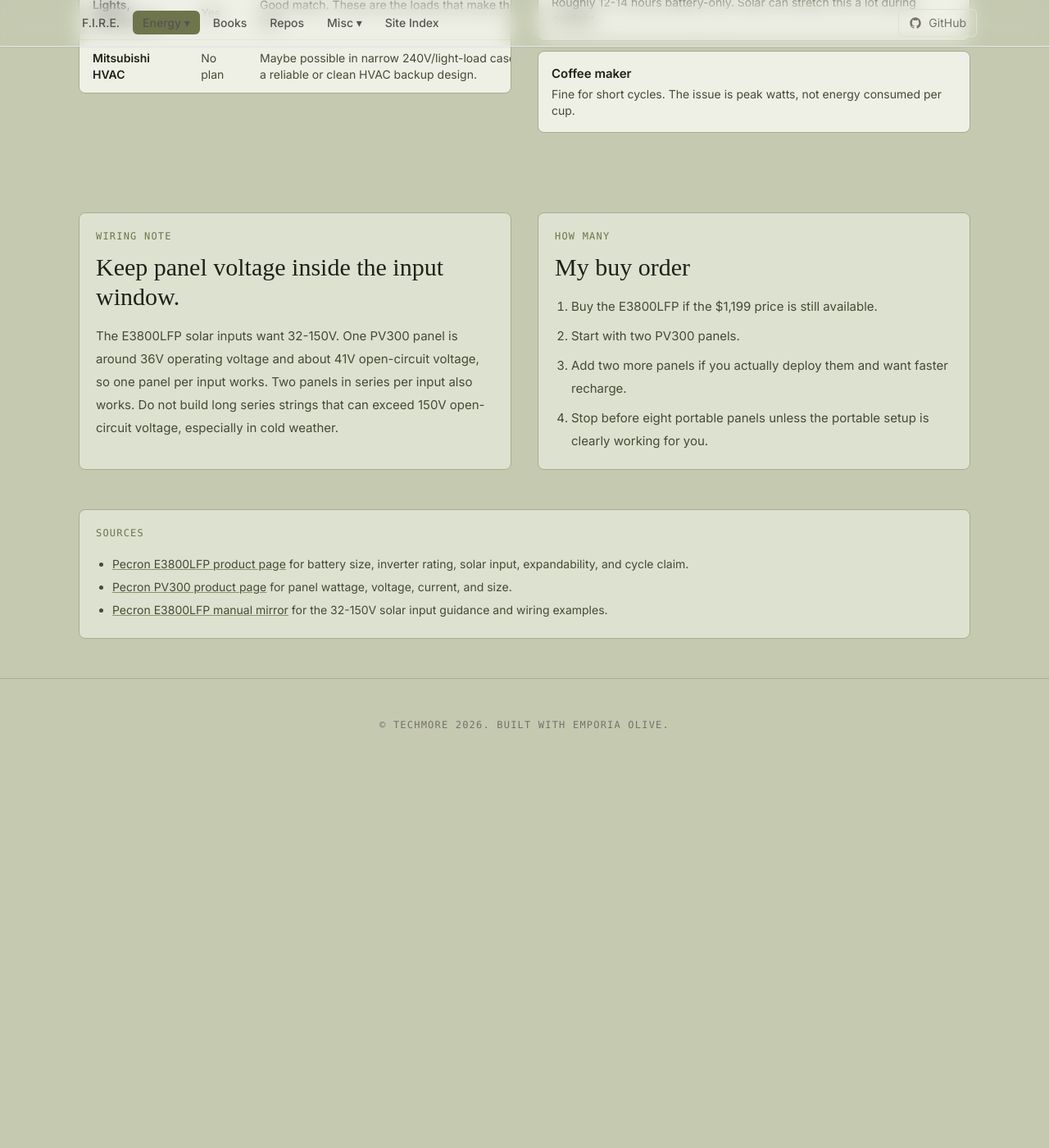
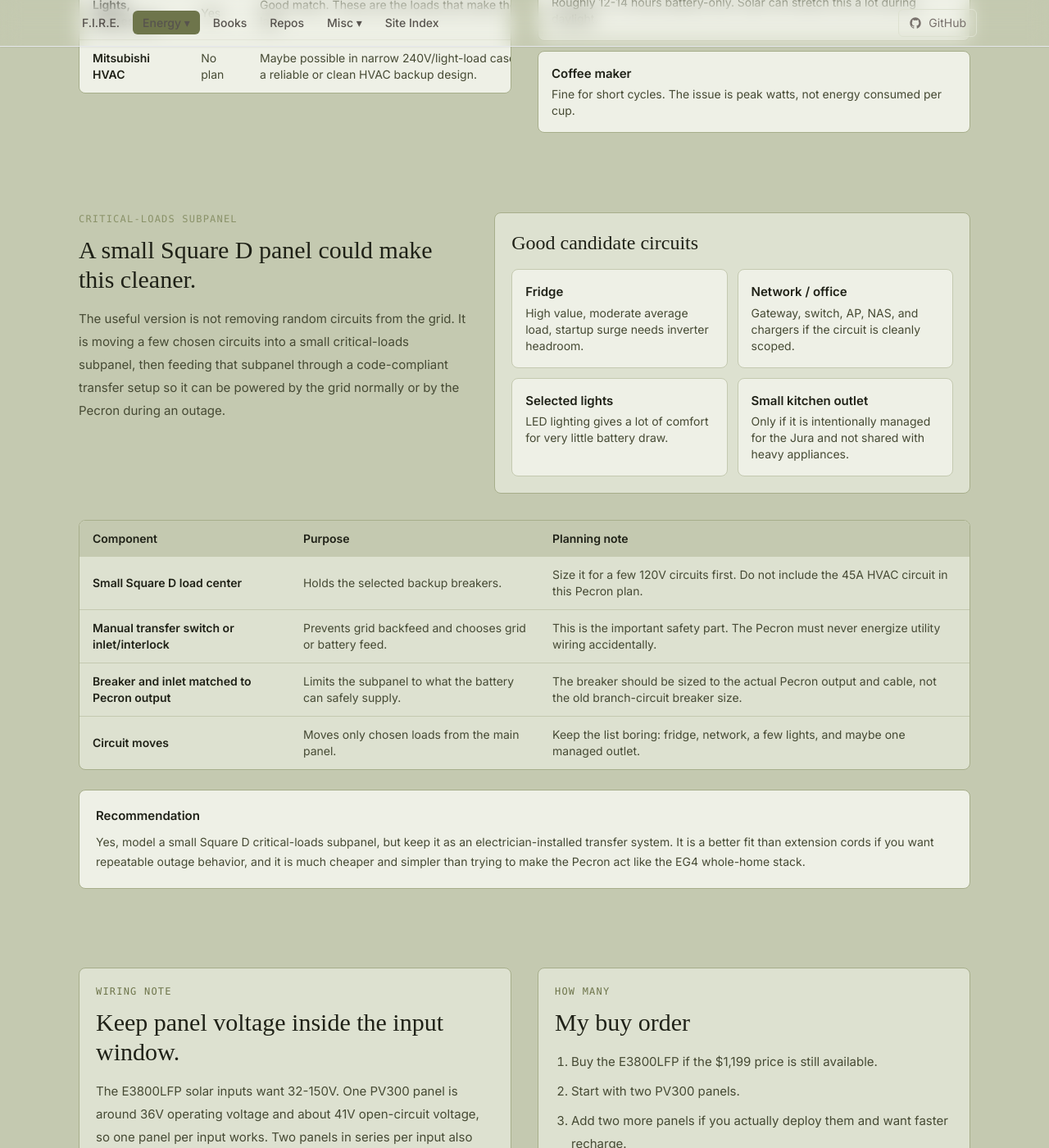
Before and after one commit to techmore/techmore.github.io, a Jekyll site: the page built from pages/energy-monitoring/pecron.html, in a window 1280 px wide and 1400 px high, scrolled down 1796 px. Shown: the whole window at 82% size. Built offline with Jekyll 4.4.1, drawn with Linux system fonts in a browser that asks for light colours; nearby versions of some CDN libraries; some web fonts are replaced; before the commit the page ends 2736 px from its top, so only the background shows below that.

Commit message:
Add Pecron critical loads subpanel plan

```diff
--- a/pages/energy-monitoring/pecron.html
+++ b/pages/energy-monitoring/pecron.html
@@ -185,6 +185,80 @@ title: Pecron Backup Plan - Techmore
   </section>
 
   <section class="max-w-6xl mx-auto px-4 sm:px-6 lg:px-8 py-12">
+    <div class="grid gap-8 lg:grid-cols-[0.9fr_1.1fr]">
+      <div>
+        <p class="font-mono text-xs tracking-widest uppercase text-olive-500">Critical-loads subpanel</p>
+        <h2 class="mt-3 text-3xl text-olive-950">A small Square D panel could make this cleaner.</h2>
+        <p class="mt-4 text-olive-800 leading-7">
+          The useful version is not removing random circuits from the grid. It is moving a few chosen circuits into a small critical-loads subpanel, then feeding that subpanel through a code-compliant transfer setup so it can be powered by the grid normally or by the Pecron during an outage.
+        </p>
+      </div>
+      <div class="rounded-lg border border-olive-400 bg-olive-200 p-5">
+        <h3 class="text-2xl text-olive-950">Good candidate circuits</h3>
+        <div class="mt-4 grid gap-3 sm:grid-cols-2">
+          <div class="rounded-lg border border-olive-300 bg-olive-100 p-4">
+            <p class="font-semibold text-olive-950">Fridge</p>
+            <p class="mt-1 text-sm text-olive-800">High value, moderate average load, startup surge needs inverter headroom.</p>
+          </div>
+          <div class="rounded-lg border border-olive-300 bg-olive-100 p-4">
+            <p class="font-semibold text-olive-950">Network / office</p>
+            <p class="mt-1 text-sm text-olive-800">Gateway, switch, AP, NAS, and chargers if the circuit is cleanly scoped.</p>
+          </div>
+          <div class="rounded-lg border border-olive-300 bg-olive-100 p-4">
+            <p class="font-semibold text-olive-950">Selected lights</p>
+            <p class="mt-1 text-sm text-olive-800">LED lighting gives a lot of comfort for very little battery draw.</p>
+          </div>
+          <div class="rounded-lg border border-olive-300 bg-olive-100 p-4">
+            <p class="font-semibold text-olive-950">Small kitchen outlet</p>
+            <p class="mt-1 text-sm text-olive-800">Only if it is intentionally managed for the Jura and not shared with heavy appliances.</p>
+          </div>
+        </div>
+      </div>
+    </div>
+
+    <div class="mt-8 overflow-x-auto rounded-lg border border-olive-400 bg-olive-200">
+      <table class="w-full min-w-[760px] text-left text-sm">
+        <thead class="bg-olive-300 text-olive-950">
+          <tr>
+            <th class="px-4 py-3 font-semibold">Component</th>
+            <th class="px-4 py-3 font-semibold">Purpose</th>
+            <th class="px-4 py-3 font-semibold">Planning note</th>
+          </tr>
+        </thead>
+        <tbody class="divide-y divide-olive-300 text-olive-800">
+          <tr>
+            <td class="px-4 py-3 font-semibold text-olive-950">Small Square D load center</td>
+            <td class="px-4 py-3">Holds the selected backup breakers.</td>
+            <td class="px-4 py-3">Size it for a few 120V circuits first. Do not include the 45A HVAC circuit in this Pecron plan.</td>
+          </tr>
+          <tr>
+            <td class="px-4 py-3 font-semibold text-olive-950">Manual transfer switch or inlet/interlock</td>
+            <td class="px-4 py-3">Prevents grid backfeed and chooses grid or battery feed.</td>
+            <td class="px-4 py-3">This is the important safety part. The Pecron must never energize utility wiring accidentally.</td>
+          </tr>
+          <tr>
+            <td class="px-4 py-3 font-semibold text-olive-950">Breaker and inlet matched to Pecron output</td>
+            <td class="px-4 py-3">Limits the subpanel to what the battery can safely supply.</td>
+            <td class="px-4 py-3">The breaker should be sized to the actual Pecron output and cable, not the old branch-circuit breaker size.</td>
+          </tr>
+          <tr>
+            <td class="px-4 py-3 font-semibold text-olive-950">Circuit moves</td>
+            <td class="px-4 py-3">Moves only chosen loads from the main panel.</td>
+            <td class="px-4 py-3">Keep the list boring: fridge, network, a few lights, and maybe one managed outlet.</td>
+          </tr>
+        </tbody>
+      </table>
+    </div>
+
+    <div class="mt-6 rounded-lg border border-olive-400 bg-olive-100 p-5">
+      <p class="font-semibold text-olive-950">Recommendation</p>
+      <p class="mt-2 text-sm text-olive-800 leading-6">
+        Yes, model a small Square D critical-loads subpanel, but keep it as an electrician-installed transfer system. It is a better fit than extension cords if you want repeatable outage behavior, and it is much cheaper and simpler than trying to make the Pecron act like the EG4 whole-home stack.
+      </p>
+    </div>
+  </section>
+
+  <section class="max-w-6xl mx-auto px-4 sm:px-6 lg:px-8 py-12">
     <div class="grid gap-8 lg:grid-cols-[1fr_1fr]">
       <div class="rounded-lg border border-olive-400 bg-olive-200 p-5">
         <p class="font-mono text-xs tracking-widest uppercase text-olive-600">Wiring note</p>
```
